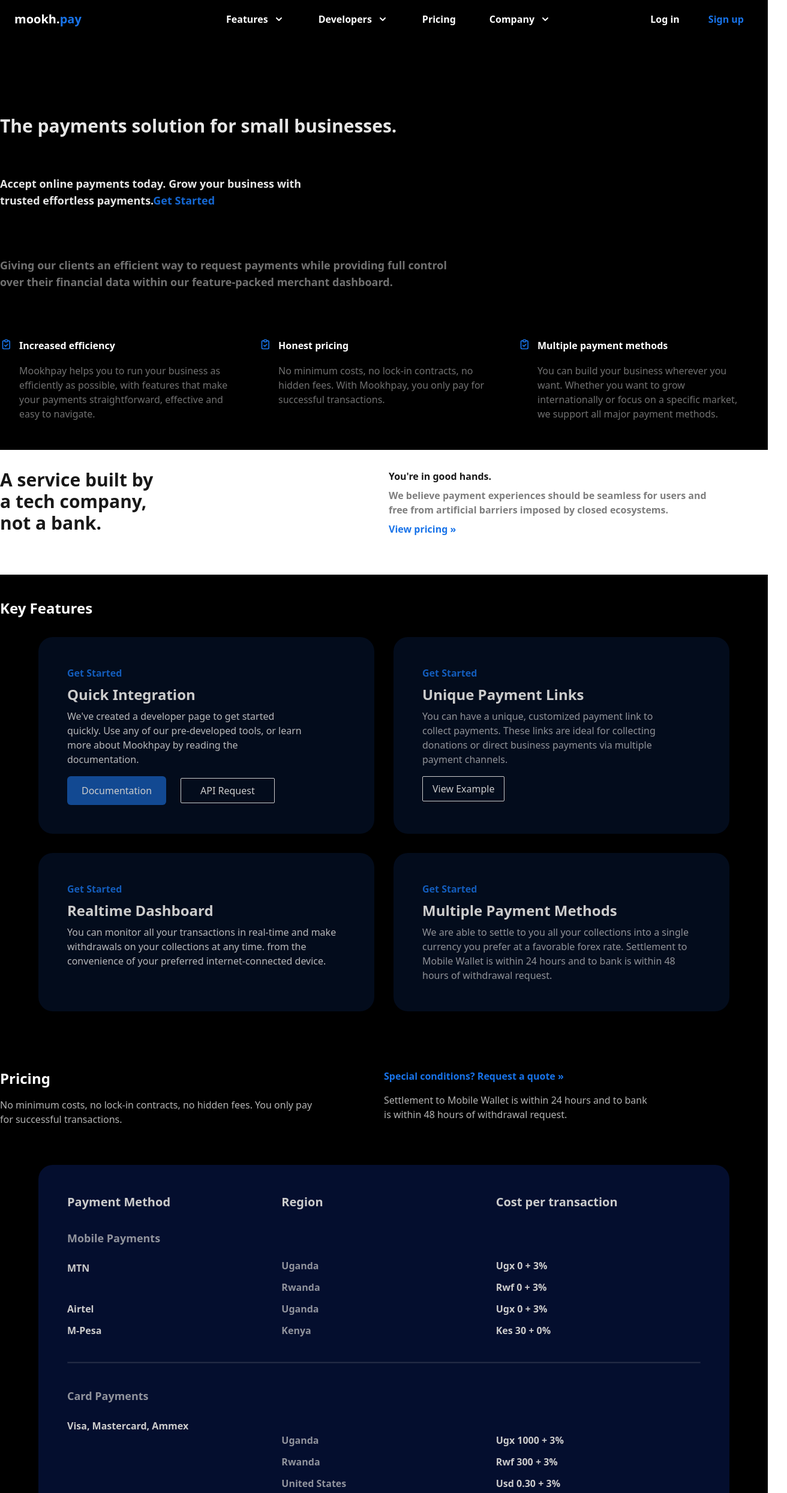
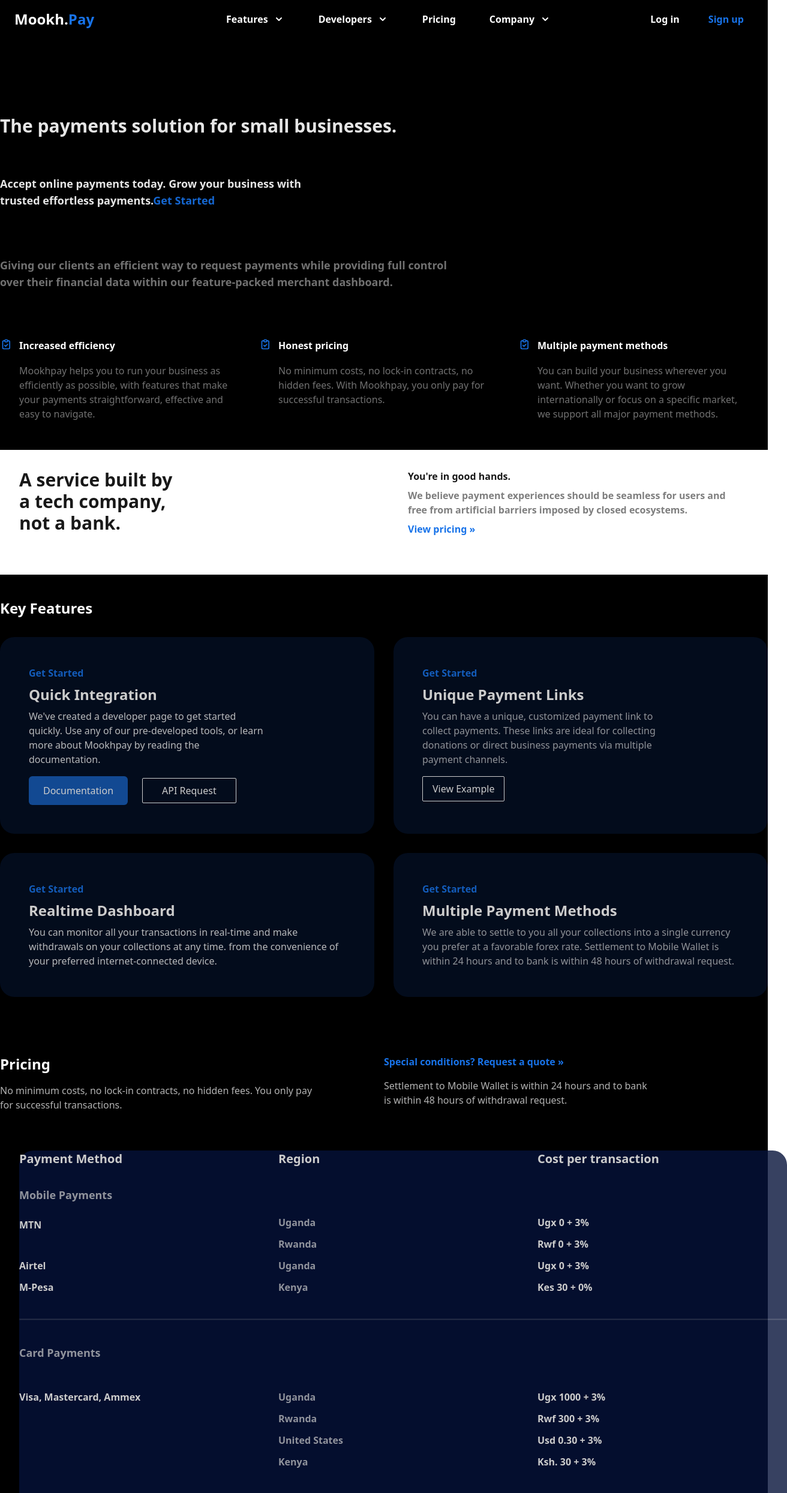
Before and after one commit to MOOKHAFRICA/mookhpay-landing, a Next.js app: page / in a window 1280 px wide. Shown: the top 2489 px of the page at 60% size, 1312 px wide, since content can reach past the window. Built offline with nearby package versions, Linux system fonts and the light colour scheme.

Commit message:
better grid layout

```diff
--- a/components/features.js
+++ b/components/features.js
@@ -1,12 +1,12 @@
 export default function Feature() {
   return (
-    <div className="pb-24">
+    <div className="pb-24 w-screen">
       <div>
         <h1 className="container mx-8 lg:mx-auto text-white font-bold text-2xl pt-10 pb-8">
           Key Features
         </h1>
       </div>
-      <div className="mx-2 grid grid-cols-1 md:grid-cols-2 gap-8 lg:mx-16">
+      <div className="mx-2 grid grid-cols-1 md:grid-cols-2 gap-8   container mx-auto">
         <div className="bg-cwc-loginbg hover:bg-gradient-to-r from-cwc-fone to-cwc-tone rounded-3xl p-8 lg:p-12 opacity-80">
           <p className="text-cwc-blue font-bold pb-2">
             <a href="#"> Get Started </a>
--- a/components/footer.js
+++ b/components/footer.js
@@ -1,6 +1,6 @@
 export default function Footer() {
   return (
-    <footer className="container  mx-auto mt-10 mb-14 w-screen">
+    <footer className="container  mx-8 mt-10 mb-14 w-screen">
       <div>
         <h1 className="text-blck font-black text-2xl">You're in good hands.</h1>
       </div>
--- a/components/nav.js
+++ b/components/nav.js
@@ -2,11 +2,12 @@ export default function NavBar() {
   return (
     <div className="flex justify-between items-center px-6 py-2 sm:px-6 md:justify-start md:space-x-10 container mx-auto">
       <div className="flex justify-start lg:w-0 lg:flex-1">
-        <a href="#">
-          <h1 className="text-white font-semibold opacity-100 text-xl">
-            mookh.<span className="text-cwc-blue">pay</span>
-          </h1>
-        </a>
+        <h1 className="leading-none text-2xl text-white font-bold">
+          <a className="no-underline text-white" href="/">
+            Mookh.<span className="text-cwc-blue">Pay</span>
+          </a>
+        </h1>
+
         <label htmlFor="menu-toggle" className="pointer-cursor md:hidden block">
           <svg
             className="fill-current text-gray-400"
--- a/components/pricingCard.js
+++ b/components/pricingCard.js
@@ -1,6 +1,8 @@
 export default function PricingCard() {
   return (
-    <div className="bg-cwc-featuresbg hover:bg-gradient-to-r from-cwc-fone to-cwc-tone rounded-3xl p-12 opacity-80 mx-16">
+    <div className="w-screen mx-8">
+      <div className="container mx-auto">
+        <div className="bg-cwc-featuresbg hover:bg-gradient-to-r from-cwc-fone to-cwc-tone rounded-3xl pb-24 opacity-80">
           <div className="grid grid-cols-1 md:grid-cols-3 gap-4">
             <div>
               <div>
@@ -49,7 +51,9 @@ export default function PricingCard() {
                   </p>
                 </div>
                 <div>
-              <p className="text-white opacity-70 font-extrabold mt-3">Kenya</p>
+                  <p className="text-white opacity-70 font-extrabold mt-3">
+                    Kenya
+                  </p>
                 </div>
               </div>
             </div>
@@ -82,7 +86,7 @@ export default function PricingCard() {
           <div className="grid grid-cols-1 md:grid-cols-3 gap-4">
             <div>
               <div>
-            <p className="text-white opacity-70 lg:text-lg mb-6 font-extrabold">
+                <p className="text-white opacity-70 lg:text-lg mb-6 lg:pb-6 font-extrabold">
                   Card Payments
                 </p>
               </div>
@@ -119,12 +123,14 @@ export default function PricingCard() {
                 </p>
               </div>
               <div>
-            <p className="text-white opacity-70 font-extrabold md:mb-6 lg:mb-0 mt-3">
+                <p className="text-white opacity-70 font-extrabold md:mb-6 lg:mb-9 mt-3">
                   Kenya
                 </p>
               </div>
               <div>
-            <p className="text-white opacity-70 font-extrabold mt-3">Global</p>
+                <p className="text-white opacity-70 font-extrabold mt-3">
+                  Global
+                </p>
               </div>
             </div>
 
@@ -145,7 +151,7 @@ export default function PricingCard() {
                 <p className="text-white font-extrabold mt-3">Usd 0.30 + 3%</p>
               </div>
               <div>
-            <p className="text-white font-extrabold mb-6 lg:mb-0 mt-3">
+                <p className="text-white font-extrabold mb-6 lg:mb-9 mt-3">
                   Ksh. 30 + 3%
                 </p>
               </div>
@@ -155,5 +161,7 @@ export default function PricingCard() {
             </div>
           </div>
         </div>
+      </div>
+    </div>
   );
 }
--- a/components/service.js
+++ b/components/service.js
@@ -1,6 +1,6 @@
 export default function Service() {
   return (
-    <section className="w-screen">
+    <section className="w-screen mx-8">
       <div className="container mx-auto lg:mx-auto grid grid-cols-1  md:grid-cols-2 pb-16 gap-4 pt-8">
         <div>
           <p className="text-black font-bold text-3xl opacity-90">
--- a/pages/_app.js
+++ b/pages/_app.js
@@ -1,5 +1,4 @@
 import "../styles/globals.css";
-import "./../styles/styles.css";
 
 function MyApp({ Component, pageProps }) {
   return <Component {...pageProps} />;
--- a/pages/index.js
+++ b/pages/index.js
@@ -14,10 +14,10 @@ export default function Home() {
         <link rel="icon" href="/favicon.ico" />
       </Head>
 
-      <main className="container">
+      <main className="">
         <Header />
         <Service />
-        <section className="bg-black pb-28 w-screen">
+        <section className="bg-black pb-28 wx-auto">
           <Features />
           <Pricing />
           <PricingCard />
```
Lines whose indentation alone changed are shown as unchanged.
